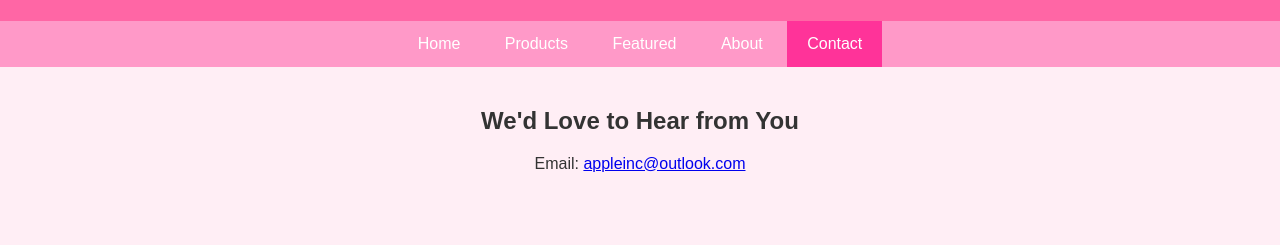
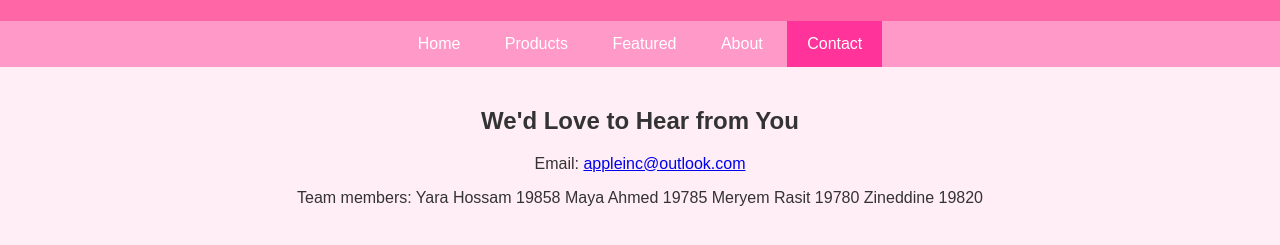
Before and after one commit to funkyboii1/mywebsite, a plain HTML site: page contact.html in a window 1280 px wide. Shown: the part 99-344 px from the top of the page. Drawn offline with Linux system fonts and the light colour scheme.

Commit message:
Update contact.html

```diff
--- a/contact.html
+++ b/contact.html
@@ -22,6 +22,7 @@
   <div class="content">
     <h2>We'd Love to Hear from You</h2>
     <p>Email: <a href="mailto:appleinc@outlook.com">appleinc@outlook.com</a></p>
+    <p> Team members: Yara Hossam 19858  Maya Ahmed 19785 Meryem Rasit 19780 Zineddine 19820 </p>
   </div>
 </body>
 </html>
```
